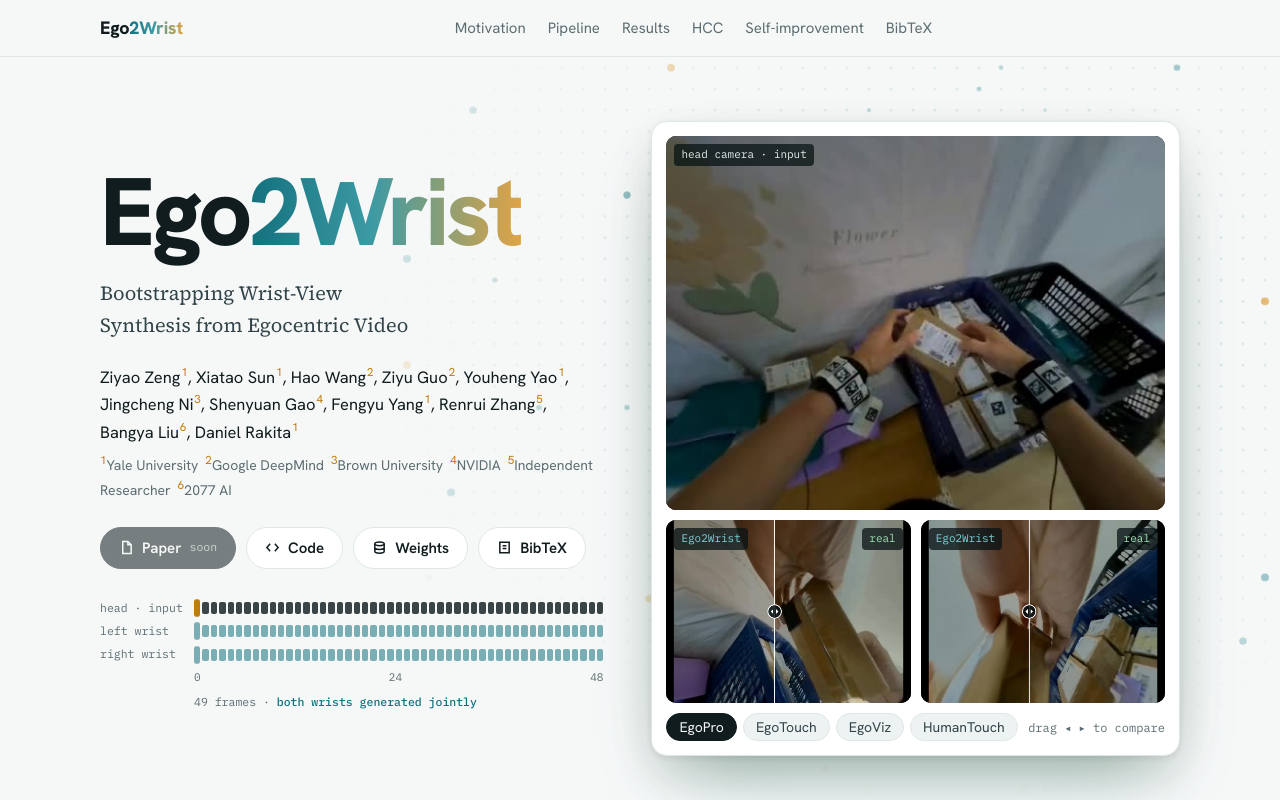
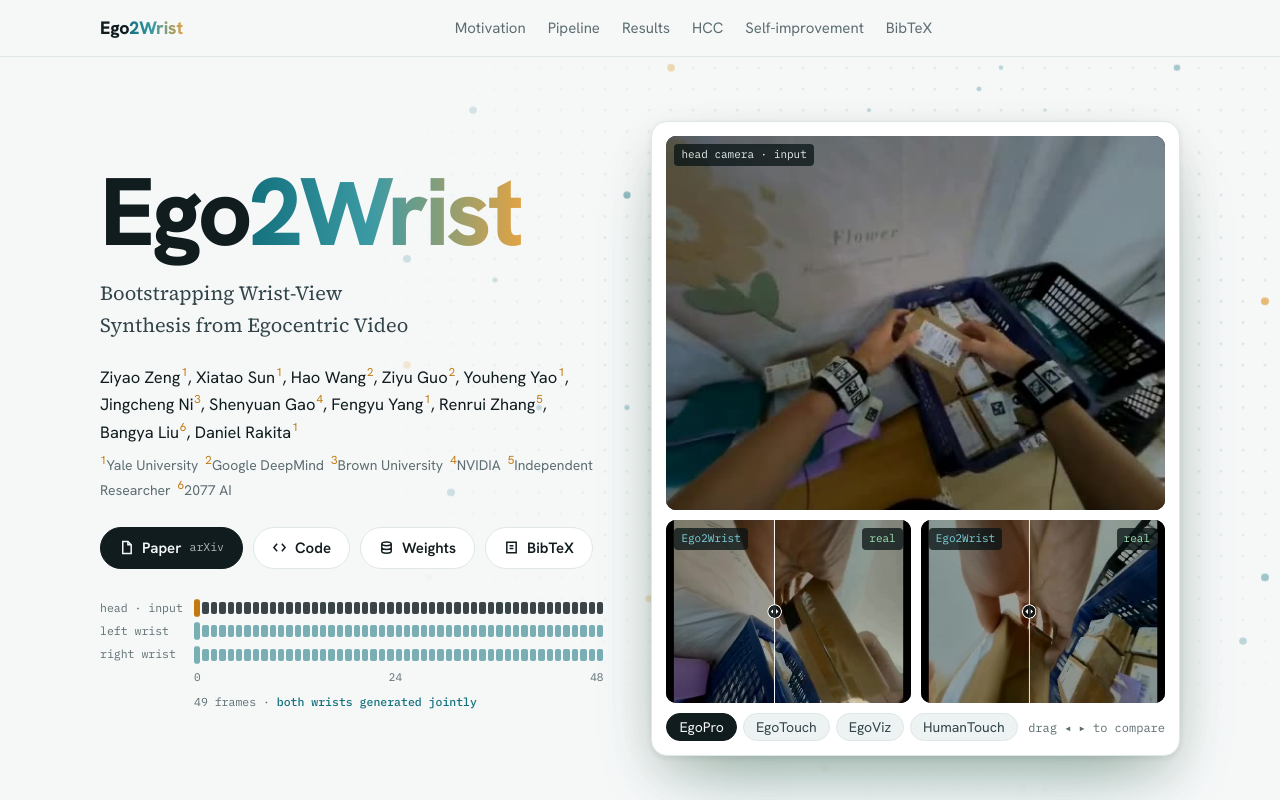
Before and after one commit to Adonis-galaxy/Ego2Wrist, a plain HTML site: page docs/index.html in a window 1280 px wide. Shown: the top 800 px of the page. Drawn offline with Linux system fonts and the light colour scheme.

Commit message:
Add the arXiv link (2611.29850) to the README, citation and project page
Co-Authored-By: Claude Opus 5.5 <noreply@anthropic.com>

```diff
--- a/docs/index.html
+++ b/docs/index.html
@@ -525,8 +525,8 @@ const META = {
     { name: "Renrui Zhang", aff: "5" }, { name: "Bangya Liu", aff: "6" }, { name: "Daniel Rakita", aff: "1" }
   ],
   affiliations: "<sup>1</sup>Yale University&ensp;<sup>2</sup>Google DeepMind&ensp;<sup>3</sup>Brown University&ensp;<sup>4</sup>NVIDIA&ensp;<sup>5</sup>Independent Researcher&ensp;<sup>6</sup>2077 AI",
-  links: { paper: "", arxiv: "", code: "https://github.com/Adonis-galaxy/Ego2Wrist", weights: "https://huggingface.co/adonis126/Ego2Wrist" },
-  bibkey: "ego2wrist2026", year: "2026"
+  links: { paper: "https://arxiv.org/pdf/2611.29850", arxiv: "https://arxiv.org/abs/2611.29850", code: "https://github.com/Adonis-galaxy/Ego2Wrist", weights: "https://huggingface.co/adonis126/Ego2Wrist" },
+  bibkey: "zeng2026ego2wrist", year: "2026", arxivId: "2611.29850"
 };
 
 (function header() {
@@ -549,7 +549,7 @@ const META = {
     `<a class="btn" href="#bibtex">${ic.bib}BibTeX</a>`
   ].join("");
   const auth = META.authors.length ? META.authors.map(x => { const p = x.name.split(" "); return p.slice(-1) + ", " + p.slice(0, -1).join(" "); }).join(" and ") : "TBD";
-  document.getElementById("bib").textContent = `@article{${META.bibkey},\n  title   = {Ego2Wrist: Bootstrapping Wrist-View Synthesis from Egocentric Video},\n  author  = {${auth}},\n  journal = {arXiv preprint},\n  year    = {${META.year}}\n}`;
+  document.getElementById("bib").textContent = `@article{${META.bibkey},\n  title   = {Ego2Wrist: Bootstrapping Wrist-View Synthesis from Egocentric Video},\n  author  = {${auth}},\n  journal = {arXiv preprint arXiv:${META.arxivId}},\n  year    = {${META.year}}\n}`;
   document.getElementById("copy").addEventListener("click", e => {
     const btn = e.currentTarget, t = document.getElementById("bib").textContent;
     const ok = () => { btn.textContent = "Copied"; setTimeout(() => (btn.textContent = "Copy"), 1500); };
```
Also changed, not shown: 1 other file.
